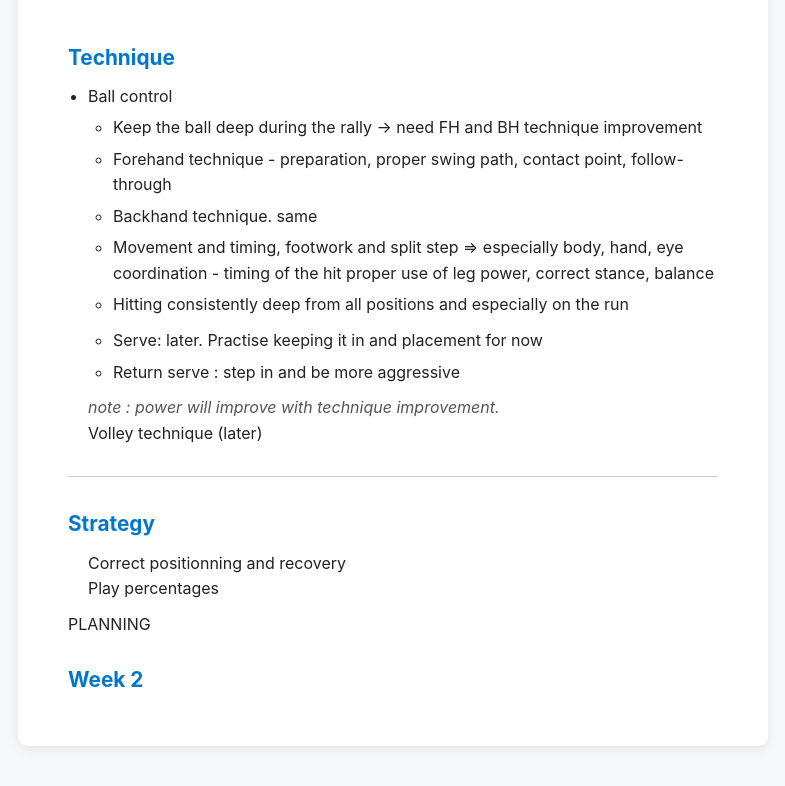
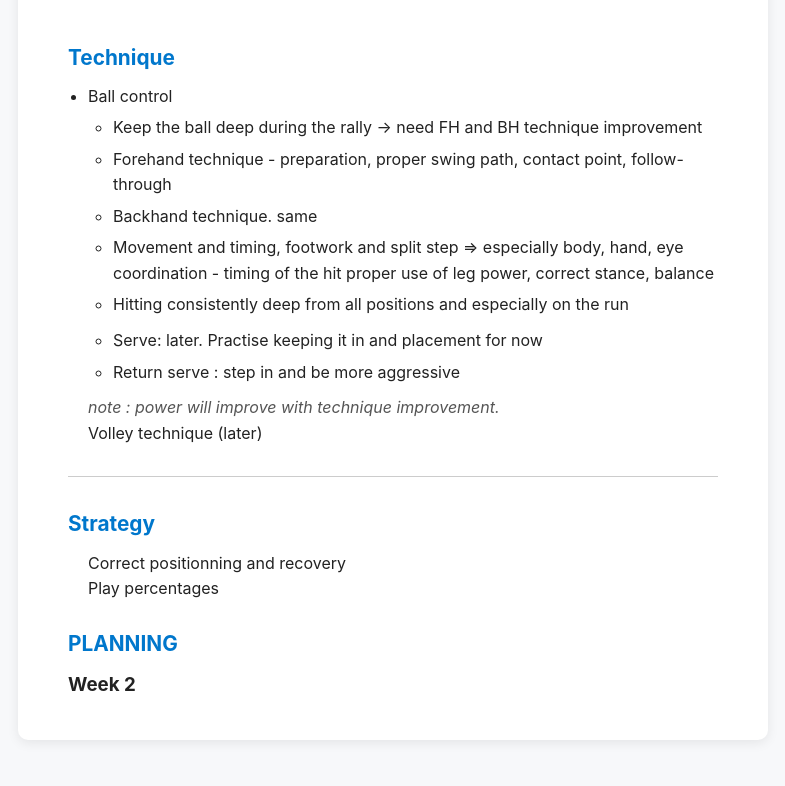
Before and after one commit to BelAEC/Tennis-Plans, a plain HTML site: page index.html in a window 1280 px wide. Shown: the part 142-928 px from the top of the page, without its empty margins (247-1032 px from the left). Drawn offline with Linux system fonts and the light colour scheme.

Commit message:
planning

```diff
--- a/index.html
+++ b/index.html
@@ -109,8 +109,9 @@
        <p>Play percentages</p>
 
     </section>
-    <section id="planning">PLANNING</section>
-    <h2>Week 2</h2>
+    <section id="planning"><h2>PLANNING</h2>
+    <h3>Week 2</h3>
+    </section>
   </div>
 </body>
 </html>
```
